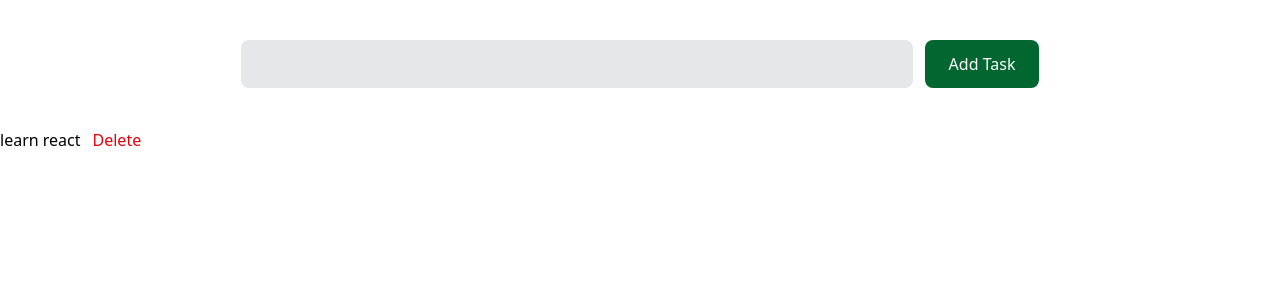
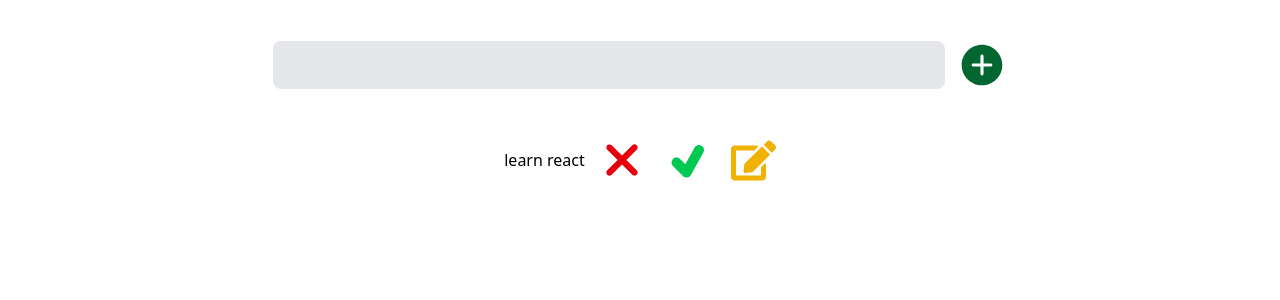
Before and after one commit to Sumeyahassen/mobile-app, a React (Vite) app in the folder react/first/: page / in a window 1280 px wide. Shown: the top 300 px of the page. Built offline with nearby package versions, Linux system fonts and the light colour scheme.

Commit message:
to include te icons for the to do functionalaity

```diff
--- a/react/first/src/components/Todo.jsx
+++ b/react/first/src/components/Todo.jsx
@@ -5,10 +5,17 @@
 // Show total/completed count
 // Filter (all/active/completed)
 import React, { useState } from "react";
-
+import { FaXmark } from "react-icons/fa6";
+import { TiTick } from "react-icons/ti";
+import { FaEdit } from "react-icons/fa";
+import { IoIosAddCircle } from "react-icons/io";
 function Todo() {
   const [tasks, setTasks] = useState(["learn react"]);
   const [newTask, setNewTask] = useState("");
+  const [completeTask,setComplated]=useState([])
+  const [chacked,setChaked]=useState([])
+  const [unchacked,setUnchacked]=useState([])
+
 
   // control add tasks
   const addTask = () => {
@@ -20,12 +27,16 @@ function Todo() {
       alert("enter task")
     }
   };
-
+// delete task comteroler
   const deleteTask = (index) => {
     const updateTask=tasks.filter((_,deletTask)=>deletTask!==index)
     setTasks(updateTask)
 
   };
+  // complated task controler
+  const complateed=()=>{
+
+  }
 
   return (
     <div>
@@ -38,20 +49,33 @@ function Todo() {
         />
         {/* Add new todo items */}
         <button
-          onClick={addTask}
-          className="bg-green-800 text-white px-6 py-3 rounded-lg border-black"
-        >
-          Add Task
+          >
+         <IoIosAddCircle
+         onClick={addTask}
+         className="text-green-800 "
+        size={50}
+         />
         </button>
       </div>
-      <div className="">
+      <div className="flex flex-col justify-center items-center">
         {/*  */}
         {tasks.map((task, index) => (
           <div key={index} className="flex items-center gap-3">
             <p className="">{task}</p>
-            <button onClick={() => deleteTask(index)} className="text-red-600">
-              Delete
-            </button>
+
+              <FaXmark
+              onClick={() => deleteTask(index)} className="text-red-600 cursor-pointer"
+              size={50}/>
+
+
+              <TiTick
+              className="text-green-500 cursor-pointer "
+              size={60}/>
+              <FaEdit
+              className="text-yellow-500 cursor-pointer"
+              size={45}
+              />
+
           </div>
         ))}
         {/* Mark as complete/incomplete*/}
```
